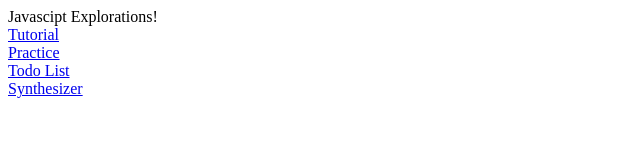
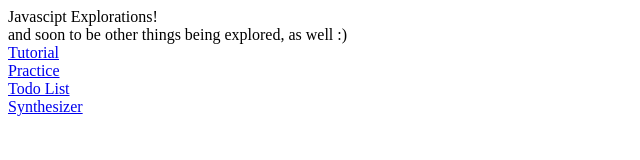
Before and after one commit to wildwildtrees/wildwildtrees.github.io, a plain HTML site: page index.html in a window 1280 px wide. Shown: the whole page, without its empty margins (0-640 px from the left). Drawn offline with Linux system fonts and the light colour scheme.

Commit message:
small changes

```diff
--- a/index.html
+++ b/index.html
@@ -4,6 +4,7 @@
     </head>
     <body>
         <div>Javascipt Explorations!</div>
+        <div>  and soon to be other things being explored, as well :)</div>
         <div><a href="tutorial.html">Tutorial</a></div>
         <div><a href="practice.html">Practice</a></div>
         <div><a href="todolist.html">Todo List</a></div>
```
